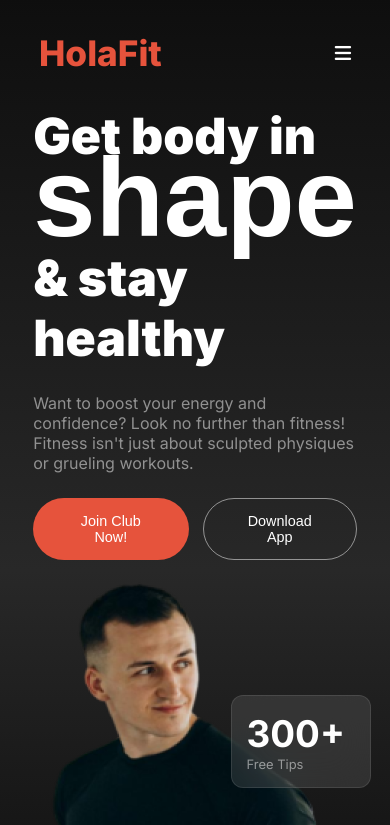
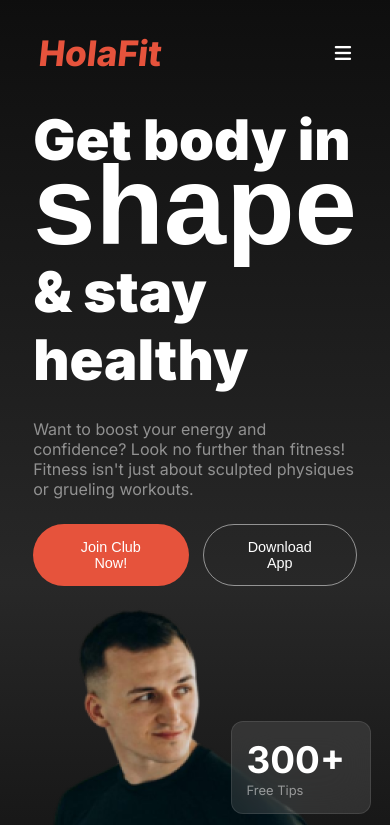
Before and after one commit to Rupon100/HolaFit, a plain HTML site: page index.html in a window 390 px wide. Shown: the top 825 px of the page. Drawn offline with Linux system fonts and the light colour scheme; a web font is replaced by a local one.

Commit message:
logo update

```diff
--- a/index.html
+++ b/index.html
@@ -24,7 +24,7 @@
         <div class="banner">
             <div class="banner-text">
                 <h1 class="banner-title">
-                    Get body in <span>shape</span> & stay healthy
+                    Get body in <br><span>shape</span> & stay <br> healthy
                 </h1>
                 <p class="banner-des">
                     Want to boost your energy and confidence? Look no further than fitness!  Fitness isn't just about sculpted physiques or grueling workouts.
--- a/style.css
+++ b/style.css
@@ -83,6 +83,7 @@ body {
     font-size: 2.2rem;
     font-weight: 800;
     color: var(--btn-color);
+    transform: skewX(-6deg);
 }
 
 .banner-img {
@@ -581,7 +582,7 @@ select.activity option:disabled {
         display: block;
     }
     .banner-title {
-        font-size: 3.12rem;
+        font-size: 3.5rem;
     }
     .banner-img {
         margin-bottom: -4px;
```
